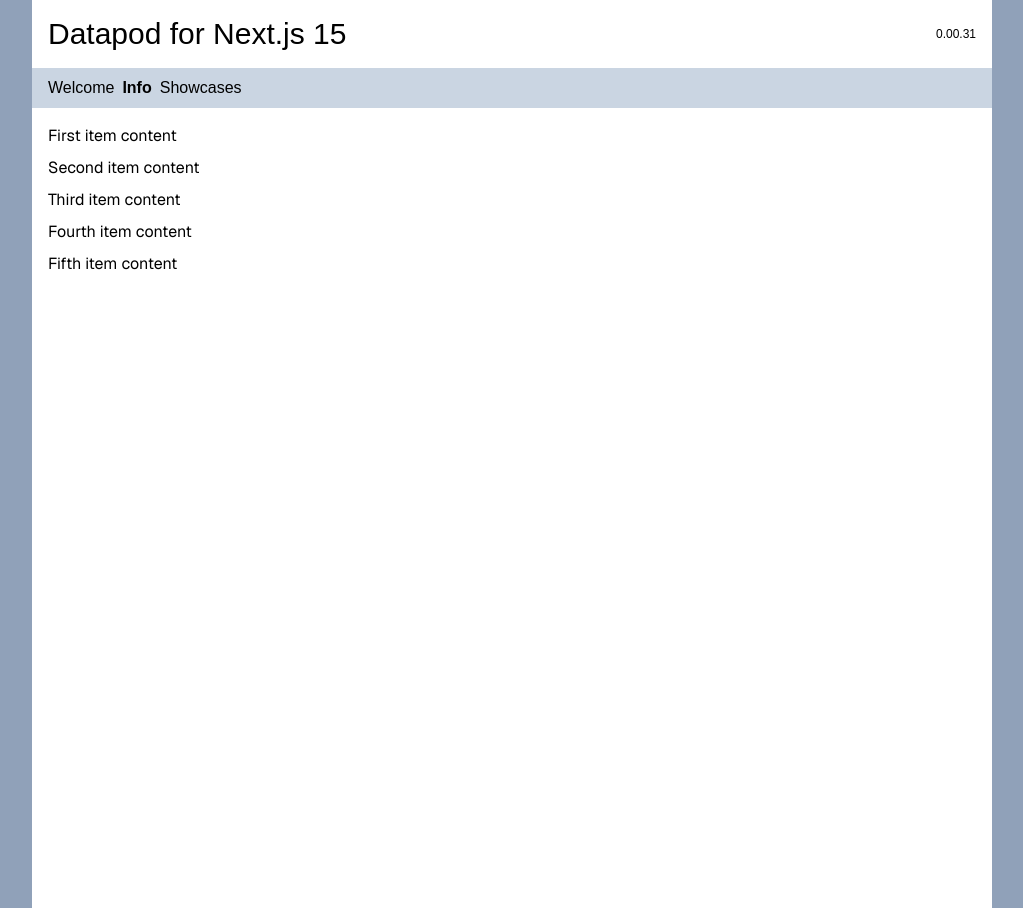
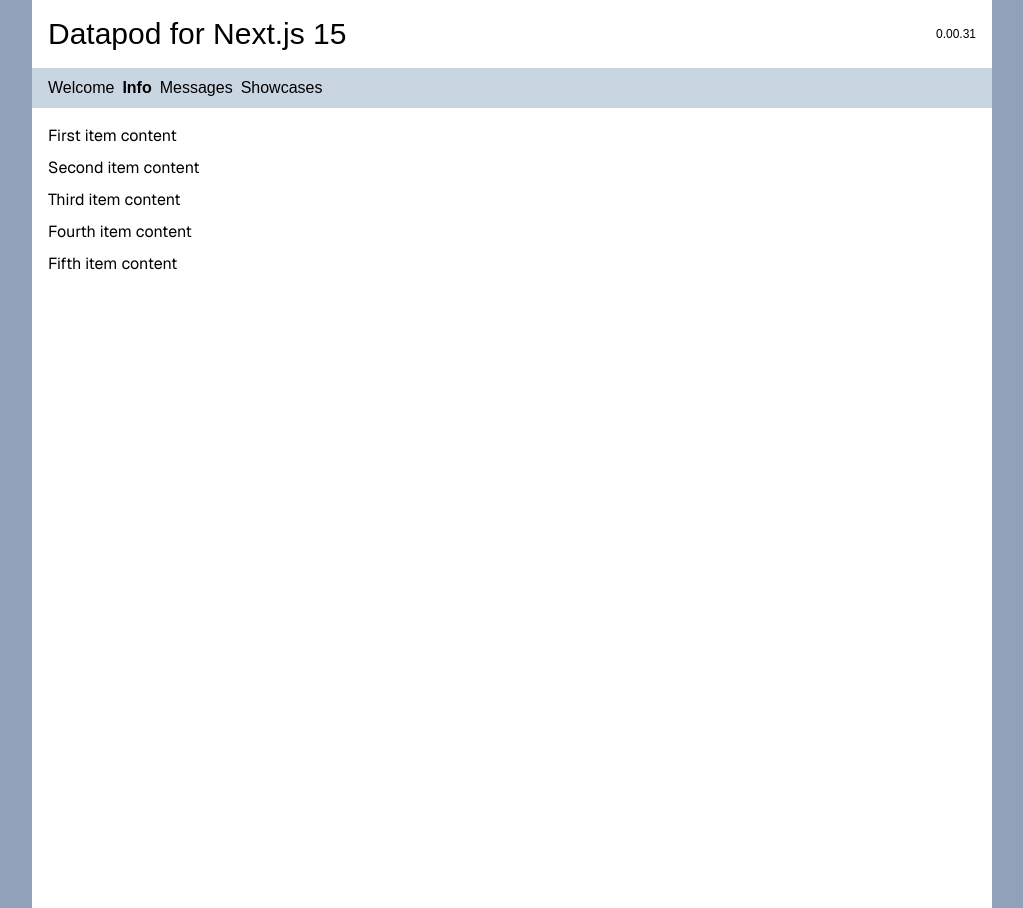
Before and after one commit to edwardtanguay/datapod-for-nextjs, a Next.js app: page /info in a window 1280 px wide. Shown: the whole page, without its empty margins (128-1151 px from the left). Built offline with nearby package versions, Linux system fonts and the light colour scheme; no server answers.

Commit message:
messages page

```diff
--- /dev/null
+++ b/src/app/messages/page.tsx
@@ -0,0 +1,33 @@
+import { Message } from "@/types";
+
+export default async function Page() {
+  let messages:Message[] = [];
+  try {
+    const res = await fetch(`${process.env.SITE_URL}/api/messages`);
+    if (!res.ok) throw new Error('Failed to fetch messages');
+    messages = await res.json();
+  } catch (err) {
+    console.error('Message fetch error:', err);
+    return (
+      <div className="max-w-4xl mx-auto p-4">
+        <div className="text-red-500 mt-4">Error loading messages</div>
+      </div>
+    );
+  }
+
+  return (
+    <div className="max-w-4xl mx-auto p-4">
+	<p>This is a page showing how to get data from a backend route, which fetches data from a MongoDB Atlas database.</p>
+      <div className="mt-6 space-y-4">
+        {messages.map((message, index) => (
+          <div
+            key={index}
+            className="p-4 bg-white rounded-lg shadow-sm border border-gray-200"
+          >
+            <p className="text-gray-800">{message.text}</p>
+          </div>
+        ))}
+      </div>
+    </div>
+  );
+}
--- a/src/components/Header.tsx
+++ b/src/components/Header.tsx
@@ -35,6 +35,16 @@
 					</li>
 					<li>
 						<Link
+							href="/messages"
+							className={`border-0 ${
+								activeSegment === "messages" ? "menuHighlight" : ""
+							}`}
+						>
+							Messages
+						</Link>
+					</li>
+					<li>
+						<Link
 							href="/showcases"
 							className={`border-0 ${
 								activeSegment === "showcases" ? "menuHighlight" : ""
--- a/src/types.ts
+++ b/src/types.ts
@@ -3,4 +3,8 @@
     content: string;
 }
 
+export type Message = {
+    text: string;
+}
+
 export type SiteLocation = "local" | "online" | "error";
```
